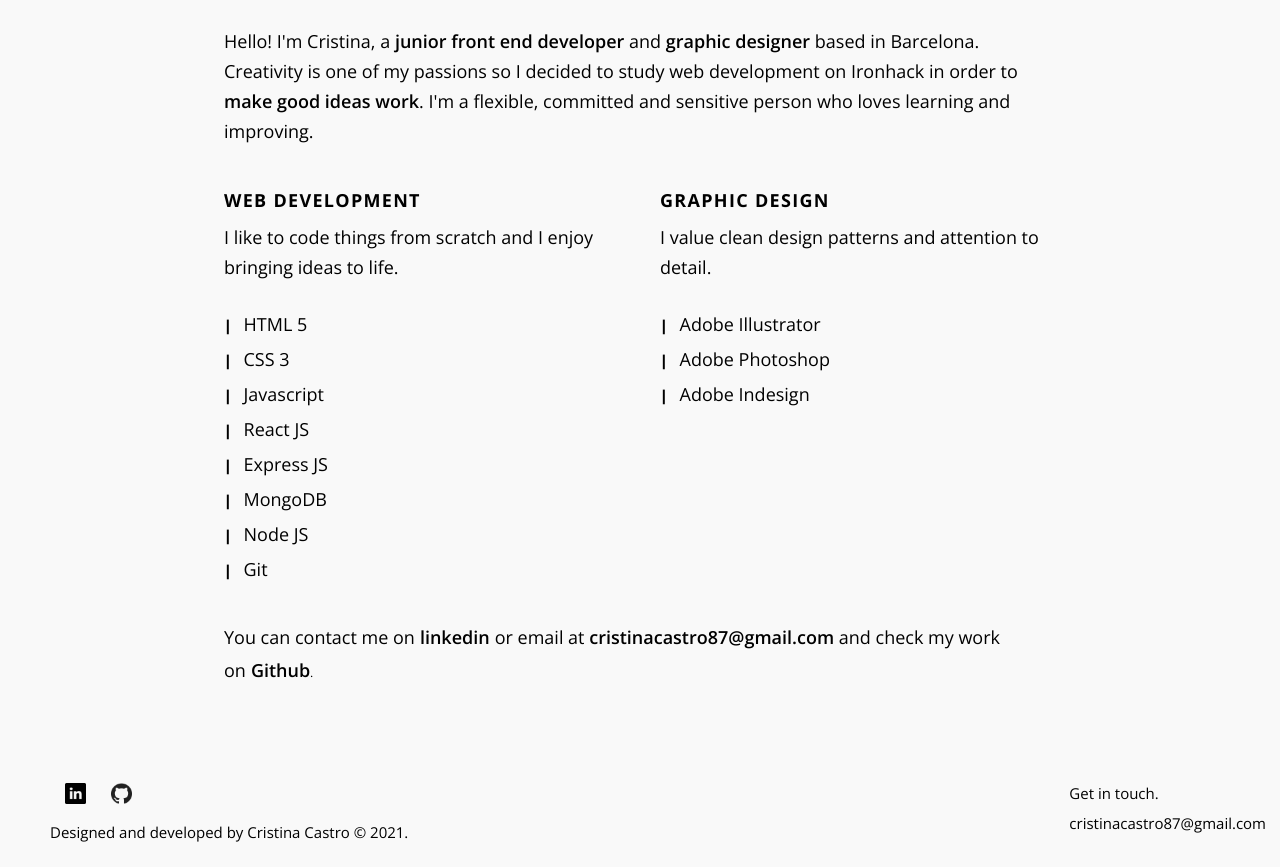
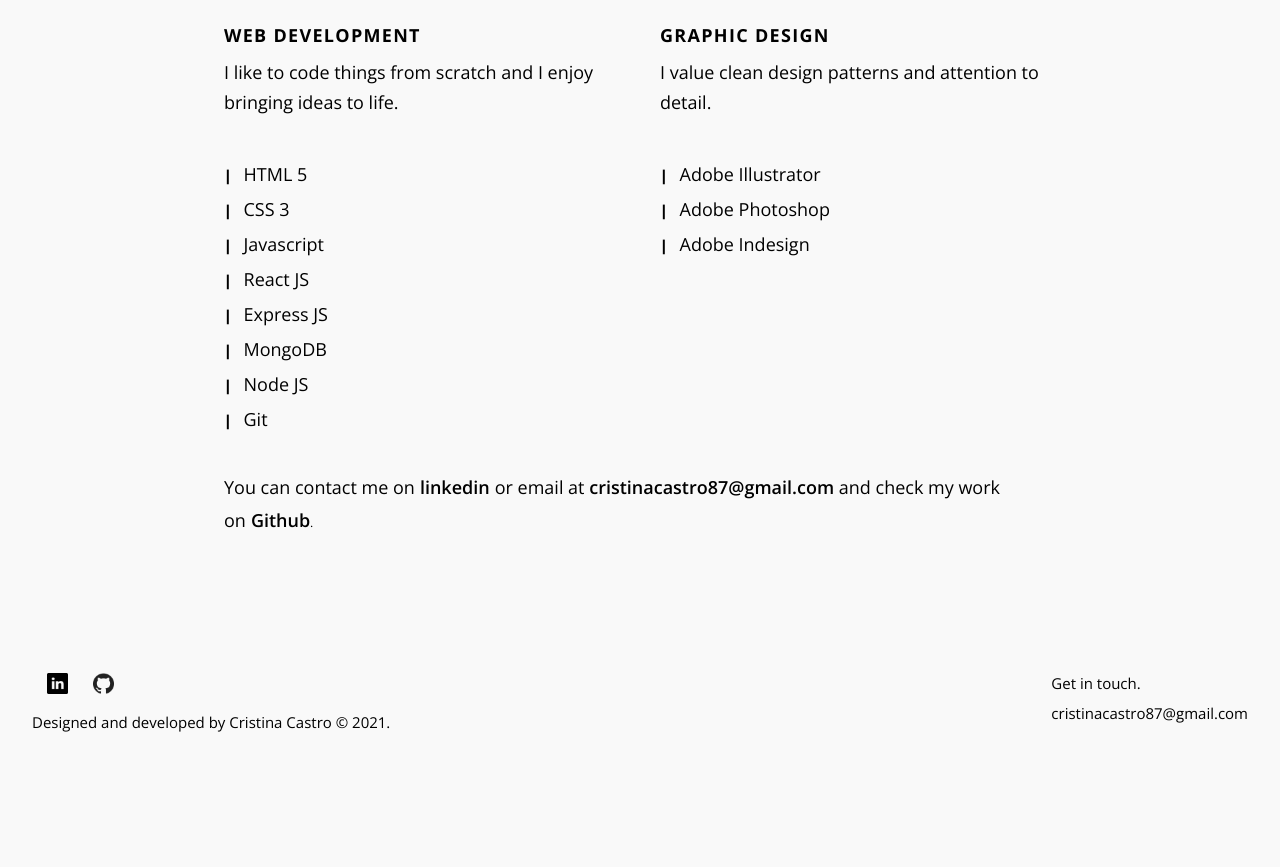
Before and after one commit to cristinacastro/cristinacastro.github.io, a React (Create React App) app in the folder portfolio/: page /about in a window 1280 px wide. Shown: the part 360-1227 px from the top of the page. After the commit the page ends 1117 px from the top, so only its background shows below. Built offline with nearby package versions, Linux system fonts and the light colour scheme.

Commit message:
sidebar menu

```diff
--- a/portfolio/src/App.css
+++ b/portfolio/src/App.css
@@ -324,6 +324,7 @@ h1 {
   transform: translateY(200px);
   animation: slideup 1000ms cubic-bezier(0.65, 0, 0.35, 1) 1 forwards;
   transform-origin: top center;
+  margin: 0;
 }
 
  @keyframes slideup {
@@ -436,7 +437,12 @@ p span{
 }
 
 .menu-items{
- padding-top: 40%;
+  position: absolute;
+  top: 50%;
+  left: 50%;
+  transform: translate(-50%, -50%);
+  max-width: 50%;
+  text-align: center;
 }
 
 .menu-list{
@@ -592,7 +598,7 @@ a{
   p span{font-size: 1.8rem; font-weight: 600;}
 
   .presentation{
-    margin: 13% 0 0 60px;
+    padding: 13% 0 0 60px;
     width: 80%;
   }
 
@@ -647,7 +653,7 @@ a{
 
   .project-details, .about{
     width: 65%;
-    margin: 150px auto 40px auto;
+    padding: 150px auto 40px auto;
   }
 
   .project-details img{
@@ -657,6 +663,10 @@ a{
 
   .demo-link a {
     margin-left: 140px;
+  }
+
+  .about {
+    margin:0 auto;
   }
 
   .about-list li{
@@ -670,18 +680,18 @@ a{
 
   .about-web, .about-design {
     width: 48%;
-    margin-top: 12px;
+    padding-top: 12px;
   }
 
   .about-web{
-    margin-right: 40px;
+    padding-right: 40px;
   }
 
   .footer{
     width: 95%;
     justify-content: space-between;
     flex-direction: row;
-    margin: 90px 0 0 0;
+    padding: 60px 20px 10px 20px;
   }
 
   .footer img{
@@ -693,7 +703,7 @@ a{
   }
 
   .about-list {
-    margin-top:30px;
+    padding-top:30px;
   }
 
   .about-list li {
```
Also changed, not shown: 1 other file (tests, documents, lock files or other folders).
